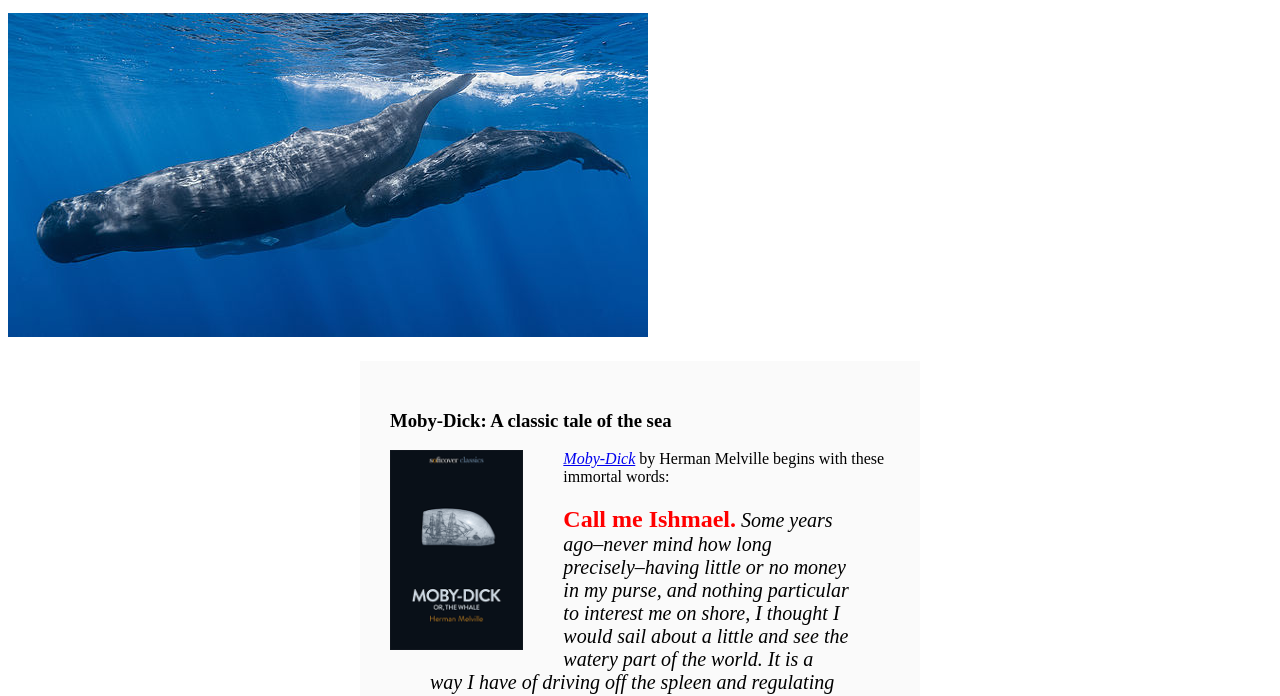
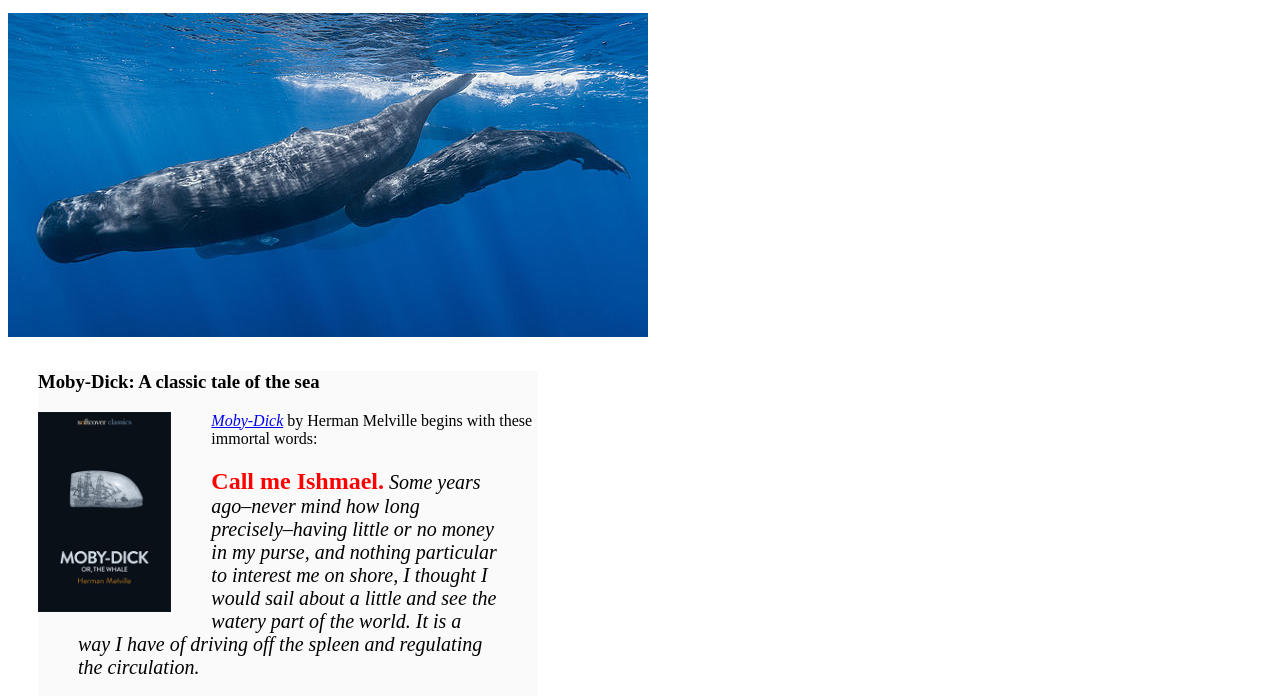
Before and after one commit to zegahome/sample_website, a plain HTML site: page moby_dick.html in a window 1280 px wide. Shown: the part 184-880 px from the top of the page. Drawn offline with Linux system fonts and the light colour scheme.

Commit message:
Update moby_dick.html

```diff
--- a/moby_dick.html
+++ b/moby_dick.html
@@ -31,7 +31,7 @@
       <img src="images/sperm_whales.jpg">
     </a>
 
-  <div style="width: 500px; margin: 20px auto; padding: 30px; background-color: #fafafa;">
+  <div style="width: 500px; margin: 20px auto; margin: 30px; background-color: #fafafa;">
 
       <h3>Moby-Dick: A classic tale of the sea</h3>
 
```
